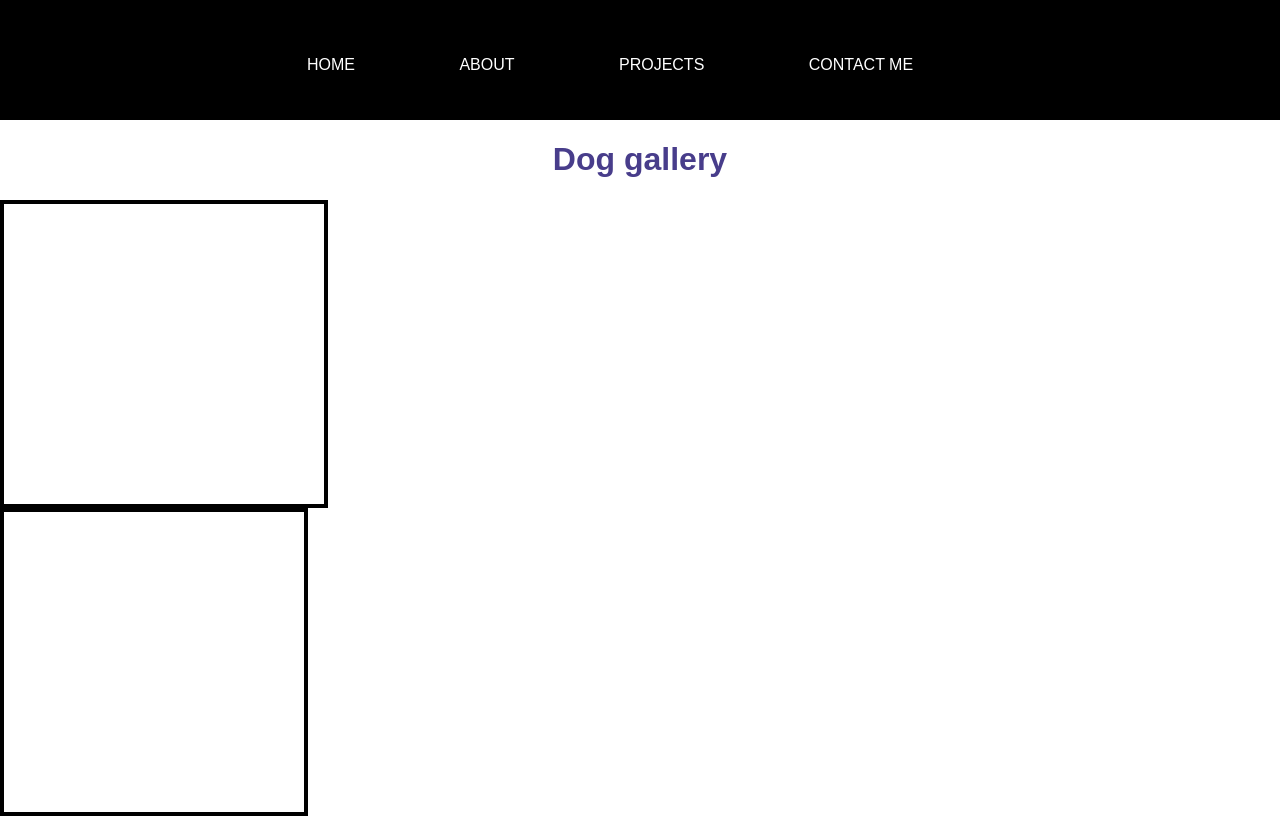
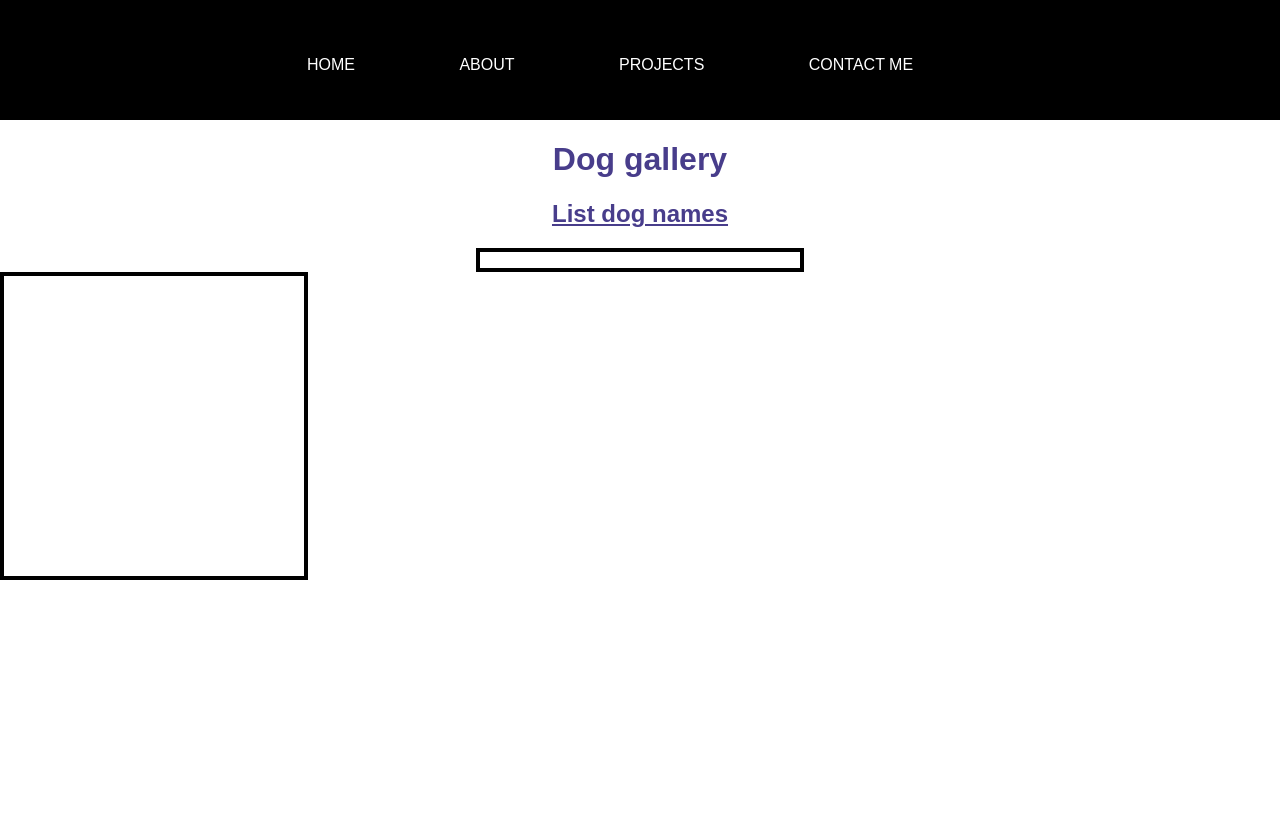
Before and after one commit to bossuche9/Codethedream, a website built with Vite: page Codethedream-project/index.html in a window 1280 px wide. Built offline with nearby package versions, Linux system fonts and the light colour scheme; no server answers; files whose address does not match are found by name.

Commit message:
list the dogs from the api in a unordered list now instead of paragraph

```diff
--- a/Codethedream-project/index.html
+++ b/Codethedream-project/index.html
@@ -21,10 +21,11 @@
         </nav>
       </header>
       <h1>Dog gallery</h1>
-      <div class="background">
-        <div id = "doglist" alt = "names of dogs"></div>
+      <h2>List dog names</h2>
+        <div id = "dogbox" alt = "names of dogs">
+          <ul class="doglist"></ul>
+        </div>
         <div id="dogpics" alt = "picture of dogs"></div>
-      </div>
     <script type="module" src="/src/main.js"></script>
   </body>
 </html>
--- a/Codethedream-project/src/main.js
+++ b/Codethedream-project/src/main.js
@@ -1,7 +1,7 @@
 import './style.css'
 import.meta.env
 
-const Doglist = document.querySelector("#doglist");
+const Doglist = document.querySelector(".doglist");
 const DogPicture= document.querySelector("#dogpics");
 
 const dogApikey = import.meta.env.VITE_DOG_API_KEY;
@@ -33,7 +33,7 @@ function displayDogs(dogString){
 
   for(let i =0; i < dogs.length; i++){
    // console.log(dogs[i]);
-    const dogName = document.createElement("p");
+    const dogName = document.createElement("li");
 
    // const dogTemper = document.createElement("p");
 
--- a/Codethedream-project/src/style.css
+++ b/Codethedream-project/src/style.css
@@ -42,15 +42,22 @@ header{
 
 }
 
+.navbar a:hover{
+  color: white;
+  text-decoration: underline;
+}
+
 h1{
   color: darkslateblue;
   text-align: center;
 }
-.background{
-  background-color: white;
-  background-size: cover;
 
+h2{
+  color: darkslateblue;
+  text-align: center;
+  text-decoration: underline;
 }
+
 
 #dogpics{
   border:4px solid black ;
@@ -73,18 +80,15 @@ h1{
   border-radius: 10px;
 }
 
-#doglist{
+#dogbox{
   border: 4px solid black ;
   display: flex;
   flex-direction: column;
   width: 320px;
-  height: 300px;
-  overflow: scroll;
-}
-
-#doglist p{
+  height: auto;
+  /*overflow: scroll;*/
+  margin-left: auto;
+  margin-right: auto;
   display: block;
-  margin-left: 100px;
-
   font-family: 'Faster One', cursive;
 }
```
